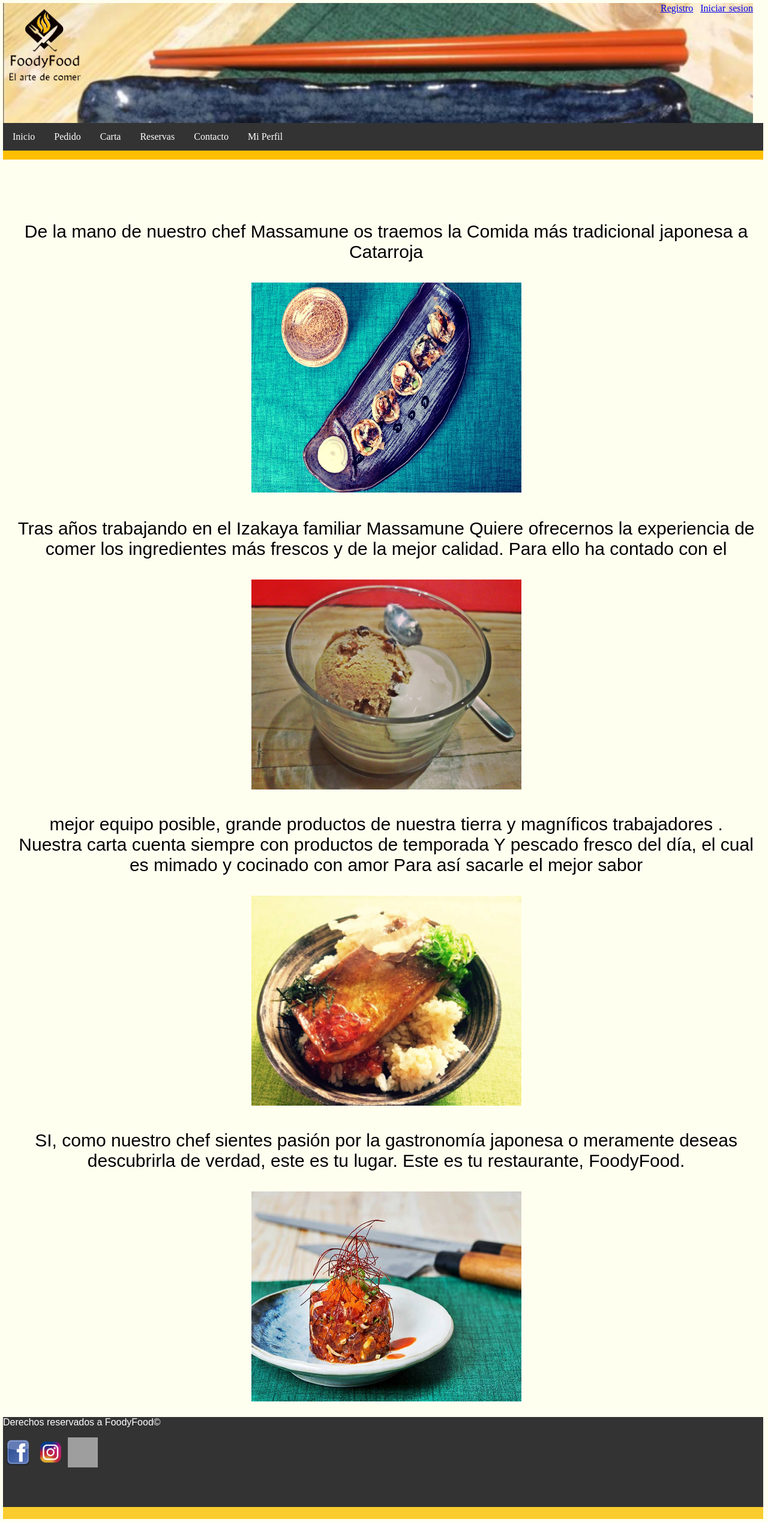
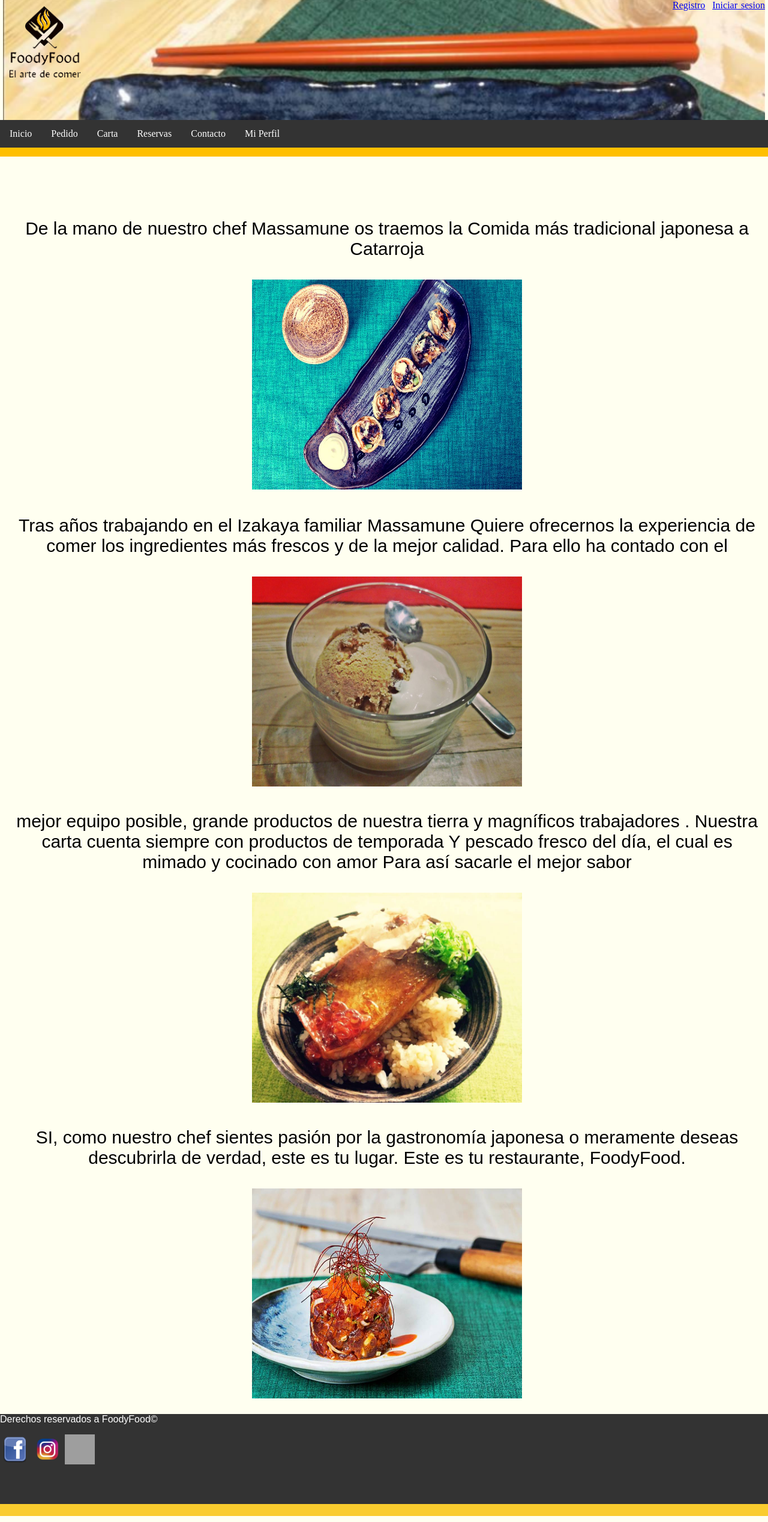
Before and after one commit to palosa/proyecto_Integrado, a PHP site: page / in a window 1280 px wide. Shown: the whole page at 60% size. Run offline with PHP 8.4, Linux system fonts and the light colour scheme; grey boxes are pictures that could not be loaded.

Commit message:
cambio en el banner

```diff
--- a/css/css.css
+++ b/css/css.css
@@ -1,6 +1,6 @@
 body{
-  margin:5px;
-  width: 99%;
+  margin: 0;
+  width: 100%;
   background-color:#FFFFF0;
 }
 header div a{
@@ -14,7 +14,8 @@ margin: 10px;
 float: left;
 }
 .banner{
-  width: 1250px;
+  margin: 0 auto;
+  width: 1270px;
   height: 200px;
   border: 3px ;
   background-image: url("../images/banner.png");
```
